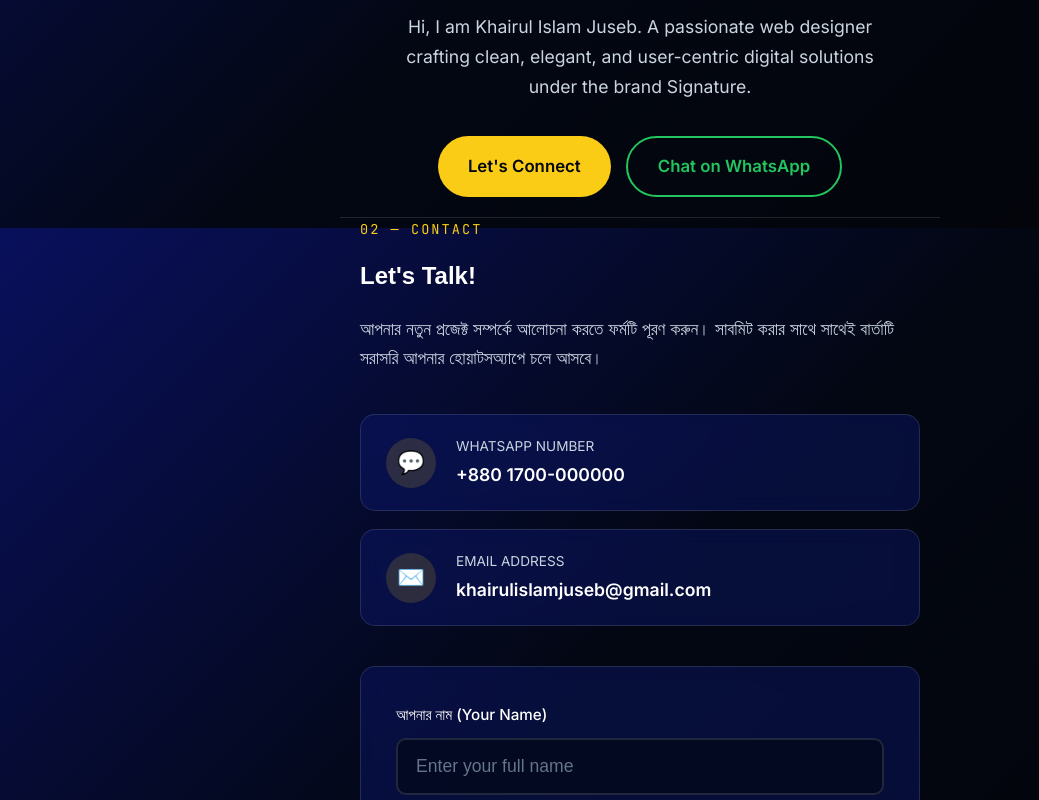
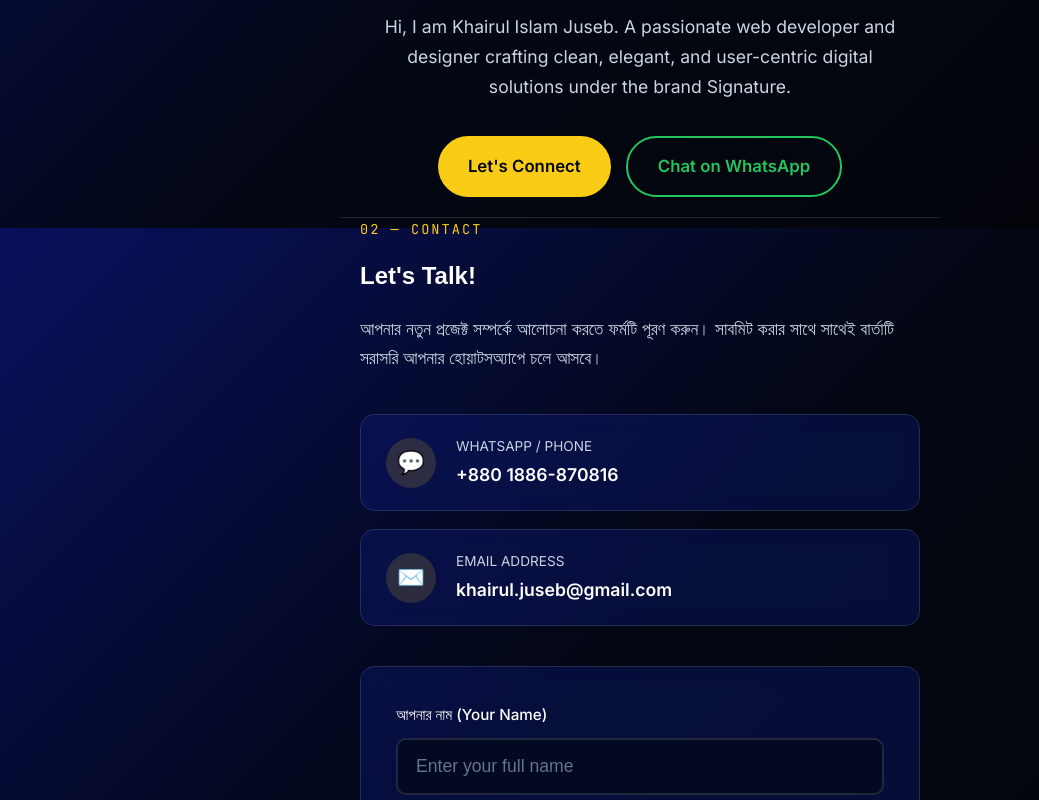
Before and after one commit to khairulofficial2026/mysite, a plain HTML site: page index.html in a window 1280 px wide. Shown: the part 572-1372 px from the top of the page, without its empty margins (0-1039 px from the left). Drawn offline with nearby package versions, Linux system fonts and the light colour scheme; a web font is replaced by a local one.

Commit message:
index.html

```diff
--- a/index.html
+++ b/index.html
@@ -220,13 +220,13 @@
   <section id="hero" class="hero wrap reveal-up">
     <div>
       <div class="profile-container">
-        <!-- আপনার ছবির ডিরেক্ট লিংক এখানে দেওয়া হয়েছে -->
+        <!-- আপনার ছবির ডিরেক্ট লিংক -->
         <img id="profile-img" src="https://i.ibb.co.com/W46J2ncH/image.png" alt="Khairul Islam Juseb" class="profile-img">
       </div>
 
       <span class="hero-badge" id="hero-badge">Available for Freelance</span>
       <h1 id="hero-headline">Building <span>digital experiences</span> that matter.</h1>
-      <p id="hero-bio">Hi, I am Khairul Islam Juseb. A passionate web designer crafting clean, elegant, and user-centric digital solutions under the brand Signature.</p>
+      <p id="hero-bio">Hi, I am Khairul Islam Juseb. A passionate web developer and designer crafting clean, elegant, and user-centric digital solutions under the brand Signature.</p>
 
       <div class="contact-btn-group">
         <a href="#contact" class="btn">Let's Connect</a>
@@ -247,15 +247,15 @@
       <a id="whatsapp-link" href="https://wa.me/8801886870816" target="_blank" class="contact-info-item">
         <div class="contact-icon">💬</div>
         <div class="contact-detail">
-          <span>WhatsApp Number</span>
-          <b id="whatsapp-display">+880 1700-000000</b>
+          <span>WhatsApp / Phone</span>
+          <b id="whatsapp-display">+880 1886-870816</b>
         </div>
       </a>
-      <a id="email-link" href="mailto:khairulislamjuseb@gmail.com" class="contact-info-item">
+      <a id="email-link" href="mailto:khairul.juseb@gmail.com" class="contact-info-item">
         <div class="contact-icon" style="background: var(--gold-soft); color: var(--gold);">✉️</div>
         <div class="contact-detail">
           <span>Email Address</span>
-          <b id="email-display">khairulislamjuseb@gmail.com</b>
+          <b id="email-display">khairul.juseb@gmail.com</b>
         </div>
       </a>
     </div>
@@ -310,7 +310,7 @@
 
   document.querySelectorAll('.reveal-up').forEach(el => observer.observe(el));
 
-  // WhatsApp Redirect Function
+  // WhatsApp Redirect Function with correct number
   function sendToWhatsApp(event) {
     event.preventDefault();
 
```
